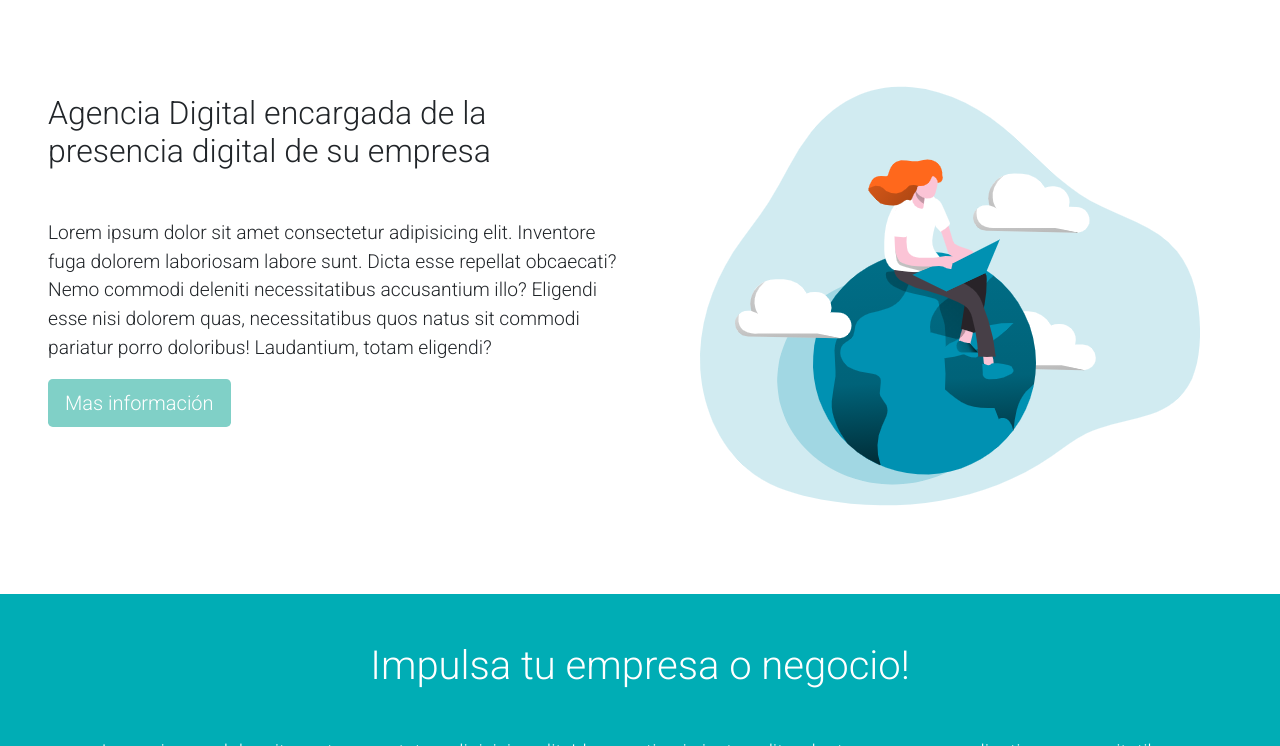
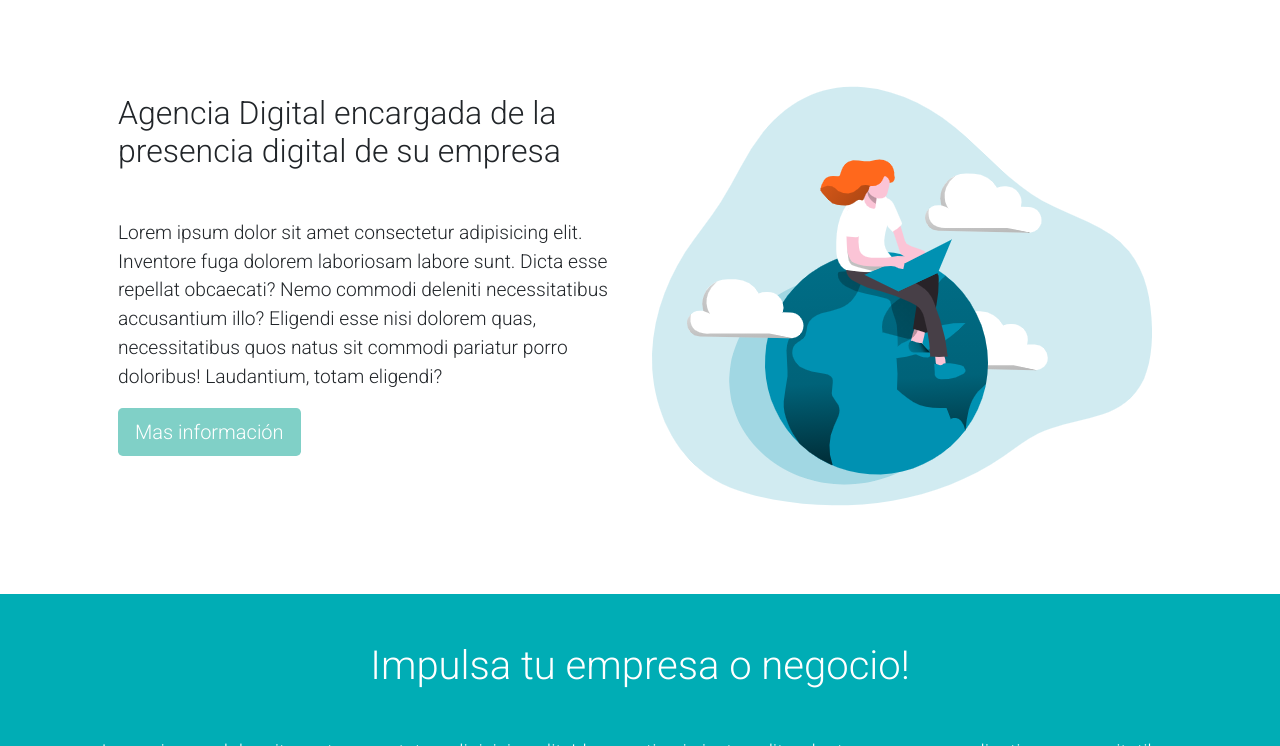
Before and after one commit to diegoAlexandre17/agencia-digital, a plain HTML site: page index.html in a window 1280 px wide. Shown: the part 798-1544 px from the top of the page. Drawn offline with nearby package versions, Linux system fonts and the light colour scheme.

Commit message:
Se acomodo la imagen de Empresa

```diff
--- a/index.html
+++ b/index.html
@@ -78,7 +78,7 @@
 
         <!-- Seccion intro -->
         <section id="intro">
-            <div class="containr px-5">
+            <div class="container px-5">
                 <div class="row">
                     <div class="col-sm-12 col-md-6">
                         <h2 class="mt-5">Agencia Digital encargada de la presencia digital de su empresa</h2>
@@ -92,7 +92,7 @@
                         <button class="btn btn-outline btn-lg text-center text-white myBtn">Mas información</button>
                     </div>
                     <div class="col-sm-12 col-md-6">
-                        <img class="img-fluid ms-5" src="img/World wide web_Monochromatic.png" alt="">
+                        <img class="img-fluid" src="img/World wide web_Monochromatic.png" alt="">
                     </div>
                 </div>
             </div>
```
